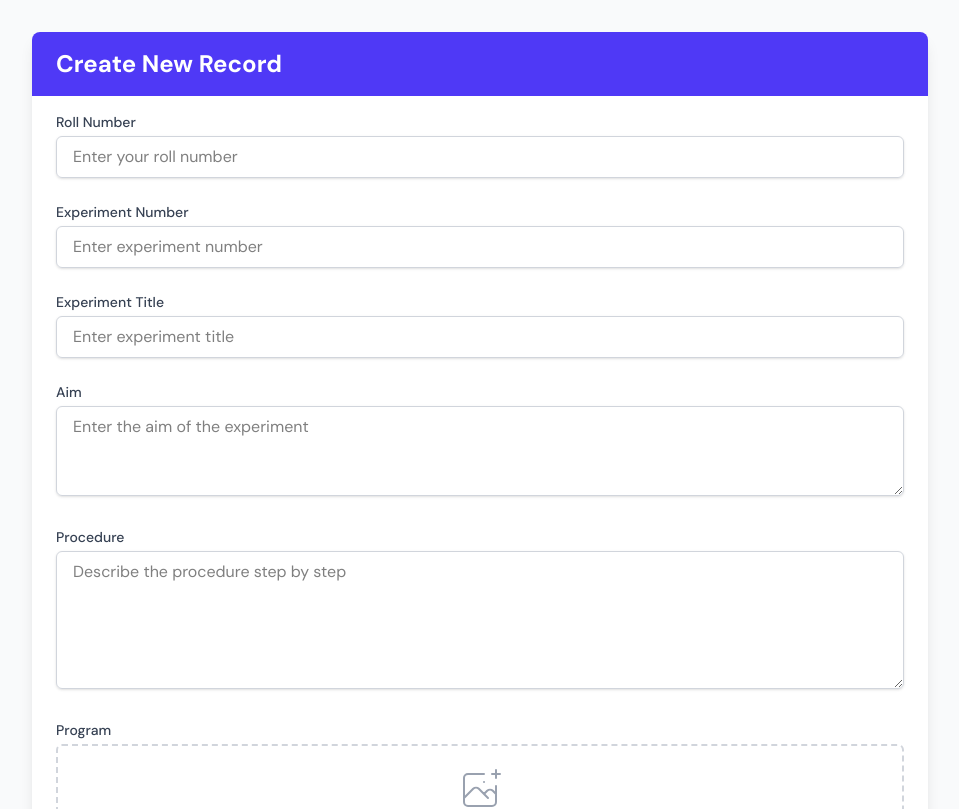
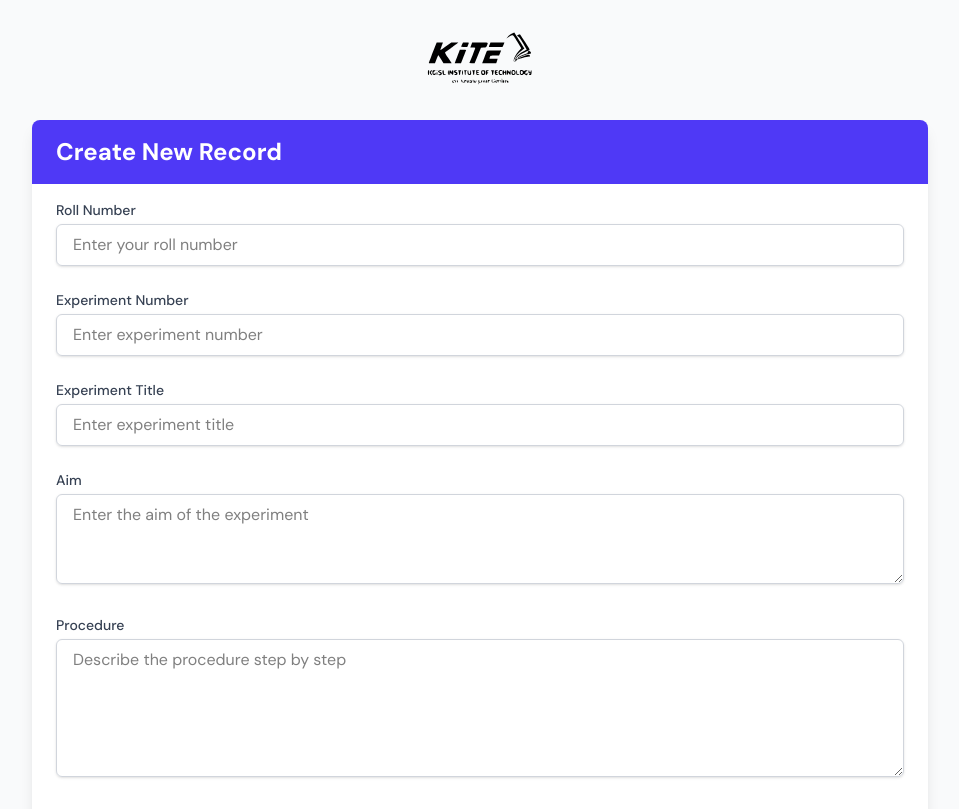
Before and after one commit to joedanields/Pythodar-idea-submission-portal, a React (Vite) app in the folder Client/: page / in a window 1280 px wide. Shown: the top 809 px of the page, without its empty margins (160-1119 px from the left). Built offline with nearby package versions, Linux system fonts and the light colour scheme.

Commit message:
kite logo added

```diff
--- a/Client/src/pages/Template.jsx
+++ b/Client/src/pages/Template.jsx
@@ -1,6 +1,9 @@
 import { useState, useRef } from 'react';
 import { jsPDF } from 'jspdf';
 import html2canvas from 'html2canvas';
+// Import your logo from assets folder
+// Adjust the path as needed depending on where your logo is stored
+import logo from '../assets/kite-logo.svg'; // Change this path to match your actual logo location
 
 const Template = () => {
   // State for form fields
@@ -408,6 +411,15 @@ const Template = () => {
   return (
     <div className="min-h-screen bg-gray-50 py-8 px-4 sm:px-6 lg:px-8">
       <div className="max-w-4xl mx-auto">
+        {/* Logo Section */}
+        <div className="flex justify-center mb-6">
+          <img
+            src={logo}
+            alt="Company Logo"
+            className="h-16 object-contain"
+          />
+        </div>
+
         <div className="bg-white shadow-lg rounded-lg overflow-hidden">
           <div className="bg-indigo-600 px-6 py-4">
             <h1 className="text-white text-2xl font-bold">Create New Record</h1>
```
Also changed, not shown: Client/src/assets/kite-logo.svg (added).
